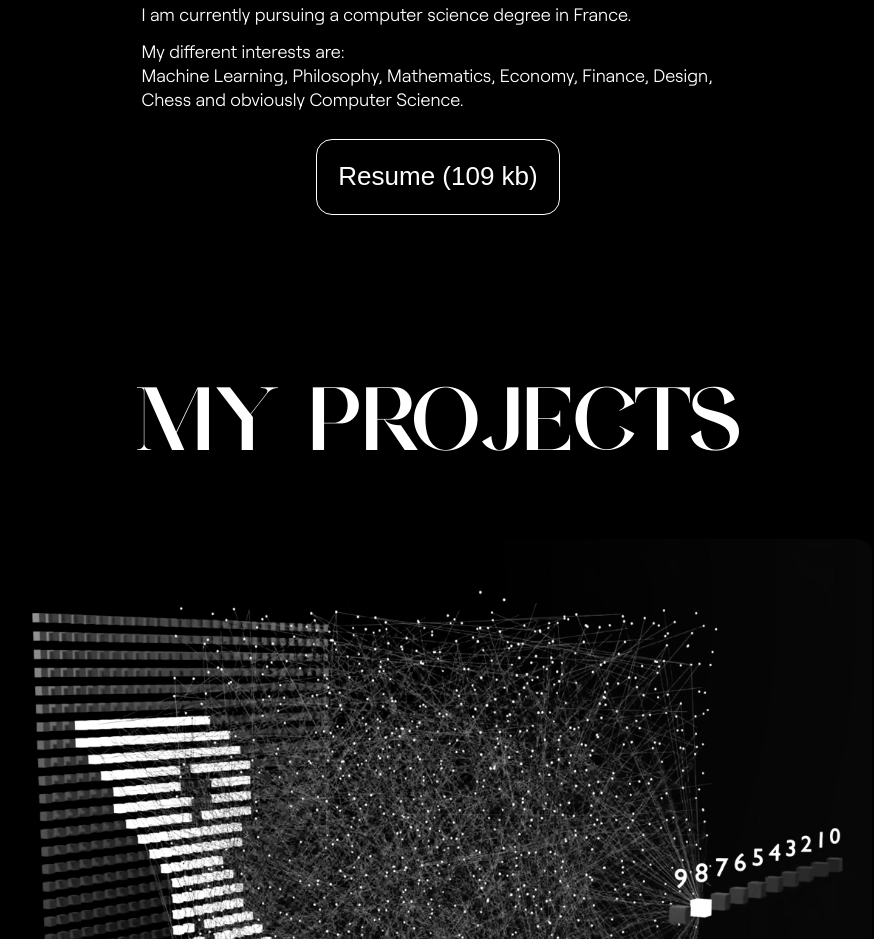
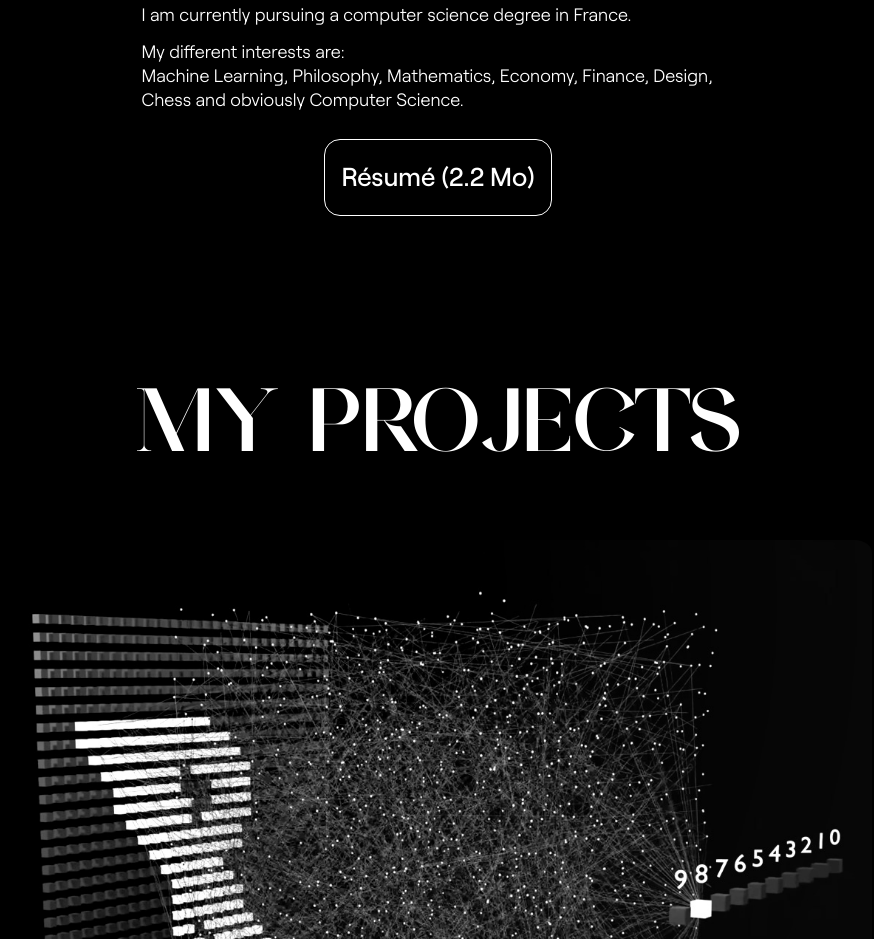
Before and after one commit to Bog-II/portfolio, a website built with Vite: page index.html in a window 1280 px wide. Shown: the part 1236-2175 px from the top of the page, without its empty margins (202-1076 px from the left). Built offline with nearby package versions, Linux system fonts and the light colour scheme; a web font is replaced by a local one.

Commit message:
adapt html and css to download résumé

```diff
--- a/index.html
+++ b/index.html
@@ -273,7 +273,13 @@
               Design, Chess and obviously Computer Science.
             </p>
           </div>
-          <button id="resume-button">Resume (109 kb)</button>
+
+          <a
+            id="resume-button"
+            href="./src/ressources/resumes/resume_bbs_en.pdf"
+            download
+            ><span>Résumé (2.2 Mo)</span>
+          </a>
         </div>
       </section>
 
--- a/src/style/components/resume-button.scss
+++ b/src/style/components/resume-button.scss
@@ -7,9 +7,14 @@
   border: 1px solid var(--bg-secondary);
   border-radius: 16px;
 
-  padding: max(20px, 2%) max(15px, 2%);
+  padding: max(20px, 1.5%) max(15px, 1.5%);
 
   transition: all 0.2s ease-in-out;
+
+  span {
+    color: var(--bg-secondary);
+    transition: all 0.3s ease-in-out;
+  }
 }
 
 #resume-button:hover {
@@ -20,9 +25,14 @@
 
   border: 1px solid var(--secondary-color);
 
-  padding: max(22px, 2.5%) max(20px, 2.5%);
+  padding: max(22px, 2%) max(20px, 2%);
   transition: all 0.2s ease-in-out;
   font-size: 29px;
 
   transform: skew(0deg, 3deg);
+
+  span {
+    color: var(--bg-primary);
+    transition: all 0.3s ease-in-out;
+  }
 }
```
Also changed, not shown: fr.html (+7 -1 lines).
